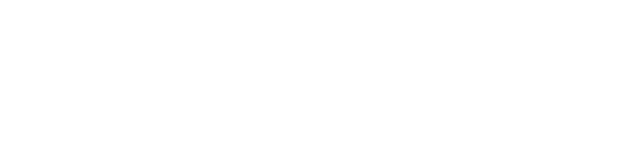
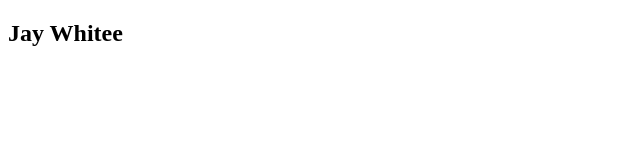
Before and after one commit to billionairprograming/Code, a plain HTML site: page index.html in a window 1280 px wide. Shown: the whole page, without its empty margins (0-640 px from the left). Drawn offline with Linux system fonts and the light colour scheme.

Commit message:
update h2 with my name

```diff
--- a/index.html
+++ b/index.html
@@ -9,7 +9,7 @@
     <link rel="stylesheet" href="">
   </head>
   <body>
-    <h2></h2>
+    <h2>Jay Whitee</h2>
     <script src="" async defer></script>
   </body>
 </html>
```
